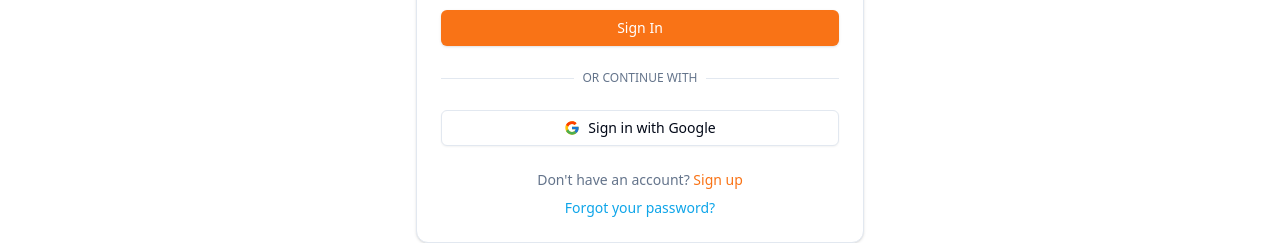
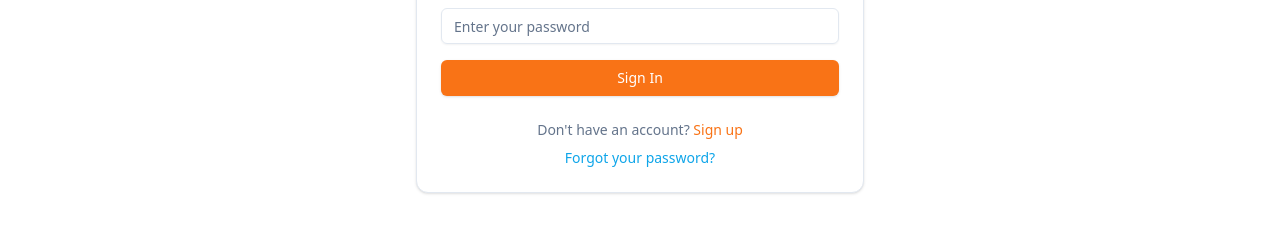
Before and after one commit to Mut-allay/Collab-fit-, a React (Vite) app in the folder apps/web/: page /login in a window 1280 px wide. Shown: the part 480-723 px from the top of the page. Built offline with nearby package versions, Linux system fonts and the light colour scheme; no server answers.

Commit message:
created the profile page and the form to enter and edit the their personal details

```diff
--- a/apps/web/src/contexts/AuthContext.tsx
+++ b/apps/web/src/contexts/AuthContext.tsx
@@ -3,8 +3,6 @@ import {
   User,
   signInWithEmailAndPassword,
   createUserWithEmailAndPassword,
-  GoogleAuthProvider,
-  signInWithPopup,
   signOut,
   onAuthStateChanged,
   updateProfile,
@@ -24,7 +22,6 @@ interface AuthContextType {
     displayName?: string
   ) => Promise<void>;
   login: (email: string, password: string) => Promise<void>;
-  loginWithGoogle: () => Promise<void>;
   logout: () => Promise<void>;
   resetPassword: (email: string) => Promise<void>;
   updateUserProfile: (data: Partial<FitSparkUser>) => Promise<void>;
@@ -78,31 +75,32 @@ export function AuthProvider({ children }: AuthProviderProps) {
   }
 
   async function login(email: string, password: string) {
-    await signInWithEmailAndPassword(auth, email, password);
-  }
-
-  async function loginWithGoogle() {
-    const provider = new GoogleAuthProvider();
-    const { user } = await signInWithPopup(auth, provider);
-
-    // Check if the user is new
-    const userDocRef = doc(db, "users", user.uid);
-    const userDoc = await getDoc(userDocRef);
-
-    // If the user doesn't exist in Firestore, create a new document
-    if (!userDoc.exists()) {
-      const userData: Omit<FitSparkUser, "createdAt" | "updatedAt"> = {
-        uid: user.uid,
-        email: user.email!,
-        displayName: user.displayName || "",
-        role: "user" as UserRole,
-        onboardingCompleted: false,
-      };
-      await setDoc(userDocRef, {
-        ...userData,
-        createdAt: new Date(),
-        updatedAt: new Date(),
-      });
+    try {
+      await signInWithEmailAndPassword(auth, email, password);
+    } catch (error: any) {
+      // Provide user-friendly error messages
+      switch (error.code) {
+        case "auth/invalid-credential":
+          throw new Error(
+            "The email or password you entered is incorrect. Please check your credentials and try again."
+          );
+        case "auth/user-not-found":
+          throw new Error(
+            "No account found with this email address. Please check your email or create a new account."
+          );
+        case "auth/too-many-requests":
+          throw new Error(
+            "Too many failed login attempts. Please wait a few minutes before trying again."
+          );
+        case "auth/user-disabled":
+          throw new Error(
+            "This account has been disabled. Please contact support for assistance."
+          );
+        default:
+          throw new Error(
+            "Unable to sign in at the moment. Please check your internet connection and try again."
+          );
+      }
     }
   }
 
@@ -164,7 +162,6 @@ export function AuthProvider({ children }: AuthProviderProps) {
     loading,
     signup,
     login,
-    loginWithGoogle,
     logout,
     resetPassword,
     updateUserProfile,
--- a/apps/web/src/pages/LoginPage.tsx
+++ b/apps/web/src/pages/LoginPage.tsx
@@ -30,38 +30,10 @@ const loginSchema = z.object({
 
 type LoginFormValues = z.infer<typeof loginSchema>;
 
-// A simple SVG for the Google icon to keep the component self-contained.
-const GoogleIcon = (props: React.SVGProps<SVGSVGElement>) => (
-  <svg
-    xmlns="http://www.w3.org/2000/svg"
-    viewBox="0 0 48 48"
-    width="24px"
-    height="24px"
-    {...props}
-  >
-    <path
-      fill="#FFC107"
-      d="M43.611,20.083H42V20H24v8h11.303c-1.649,4.657-6.08,8-11.303,8c-6.627,0-12-5.373-12-12s5.373-12,12-12c3.059,0,5.842,1.154,7.961,3.039l5.657-5.657C34.046,6.053,29.268,4,24,4C12.955,4,4,12.955,4,24s8.955,20,20,20s20-8.955,20-20C44,22.659,43.862,21.35,43.611,20.083z"
-    />
-    <path
-      fill="#FF3D00"
-      d="M6.306,14.691l6.571,4.819C14.655,15.108,18.961,12,24,12c3.059,0,5.842,1.154,7.961,3.039l5.657-5.657C34.046,6.053,29.268,4,24,4C16.318,4,9.656,8.337,6.306,14.691z"
-    />
-    <path
-      fill="#4CAF50"
-      d="M24,44c5.166,0,9.86-1.977,13.409-5.192l-6.19-5.238C29.211,35.091,26.715,36,24,36c-5.222,0-9.657-3.356-11.303-7.918l-6.522,5.025C9.505,39.556,16.227,44,24,44z"
-    />
-    <path
-      fill="#1976D2"
-      d="M43.611,20.083H42V20H24v8h11.303c-0.792,2.237-2.231,4.166-4.087,5.571l6.19,5.238C42.021,35.596,44,30.138,44,24C44,22.659,43.862,21.35,43.611,20.083z"
-    />
-  </svg>
-);
-
 export default function LoginPage() {
   const [isLoading, setIsLoading] = useState(false);
   const navigate = useNavigate();
-  const { login, loginWithGoogle } = useAuth();
+  const { login } = useAuth();
   const { toast } = useToast();
 
   const form = useForm<LoginFormValues>({
@@ -82,35 +54,15 @@ export default function LoginPage() {
       });
       navigate("/dashboard");
     } catch (error) {
+      const errorMessage =
+        error instanceof Error
+          ? error.message
+          : "An error occurred during login.";
+
+      // Show user-friendly error message
       toast({
-        title: "Login Failed",
-        description:
-          error instanceof Error
-            ? error.message
-            : "An error occurred during login.",
-        variant: "destructive",
-      });
-    } finally {
-      setIsLoading(false);
-    }
-  };
-
-  const handleGoogleSignIn = async () => {
-    setIsLoading(true);
-    try {
-      await loginWithGoogle();
-      toast({
-        title: "Success!",
-        description: "You have been logged in successfully with Google.",
-      });
-      navigate("/dashboard");
-    } catch (error) {
-      toast({
-        title: "Google Sign-In Failed",
-        description:
-          error instanceof Error
-            ? error.message
-            : "An error occurred during Google Sign-In.",
+        title: "Unable to Sign In",
+        description: errorMessage,
         variant: "destructive",
       });
     } finally {
@@ -181,29 +133,6 @@ export default function LoginPage() {
             </form>
           </Form>
 
-          {/* Divider */}
-          <div className="relative my-6">
-            <div className="absolute inset-0 flex items-center">
-              <span className="w-full border-t" />
-            </div>
-            <div className="relative flex justify-center text-xs uppercase">
-              <span className="bg-background px-2 text-muted-foreground">
-                Or continue with
-              </span>
-            </div>
-          </div>
-
-          {/* Google Sign-In Button */}
-          <Button
-            variant="outline"
-            className="w-full flex items-center gap-2"
-            onClick={handleGoogleSignIn}
-            disabled={isLoading}
-          >
-            <GoogleIcon />
-            Sign in with Google
-          </Button>
-
           <div className="mt-6 text-center">
             <p className="text-sm text-muted-foreground">
               Don't have an account?{" "}
--- a/apps/web/src/pages/ProfilePage.tsx
+++ b/apps/web/src/pages/ProfilePage.tsx
@@ -57,7 +57,7 @@ import {
 } from "lucide-react";
 import { doc, updateDoc, deleteDoc, getDoc, setDoc } from "firebase/firestore";
 import { db } from "../lib/firebase";
-import { UserSchema } from "@fitspark/shared/schemas/user";
+import { UserSchema } from "@fitspark/shared";
 
 // Form validation schema
 const ProfileFormSchema = UserSchema.pick({
```
